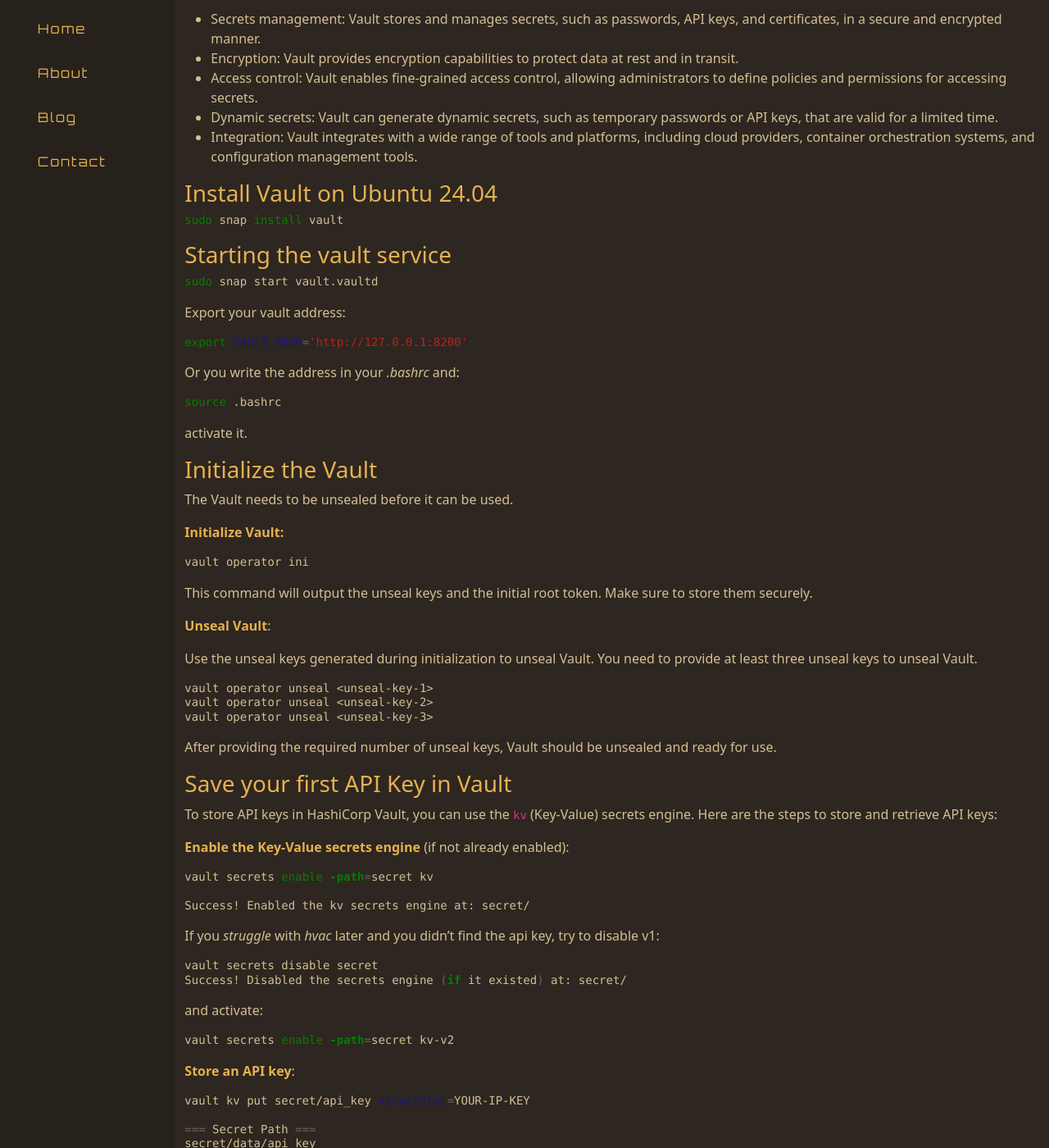
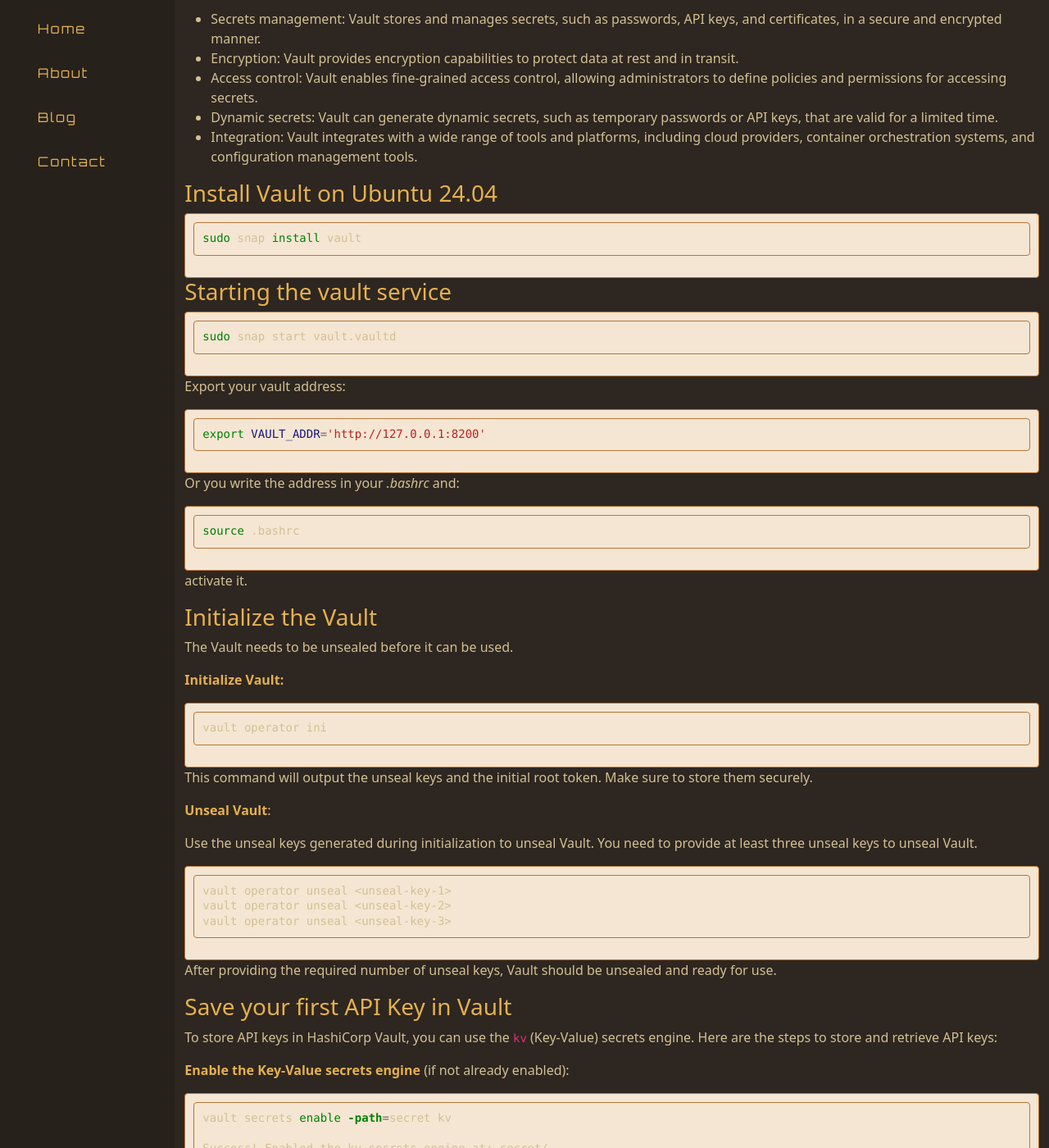
Before and after one commit to BeagleByte/BeagleByte, a Jekyll site: the page built from _posts/2025-03-04-Install Vault on Ubuntu 24.04 and use stored API keys in your python project.md, in a window 1280 px wide and 1400 px high, scrolled down 319 px. Shown: the whole window at 82% size. Built offline with Jekyll 4.4.1, drawn with Linux system fonts in a browser that asks for light colours.

Commit message:
First Article in markdown

```diff
--- a/assets/css/main.css
+++ b/assets/css/main.css
@@ -129,3 +129,11 @@
     border: 1px solid #b77536;
     box-shadow: 0px 4px 6px rgba(0, 0, 0, 0.2);
 }
+.highlight {
+    border: 1px solid #b77536; /* Tiny border with a brown color */
+    background-color: #f5e6d3; /* Light brown background */
+    padding: 10px; /* Add some padding inside the box */
+    border-radius: 4px; /* Optional: rounded corners */
+    font-family: 'Courier New', Courier, monospace; /* Code font */
+    overflow-x: auto; /* Enable horizontal scrolling for long code */
+}
```
